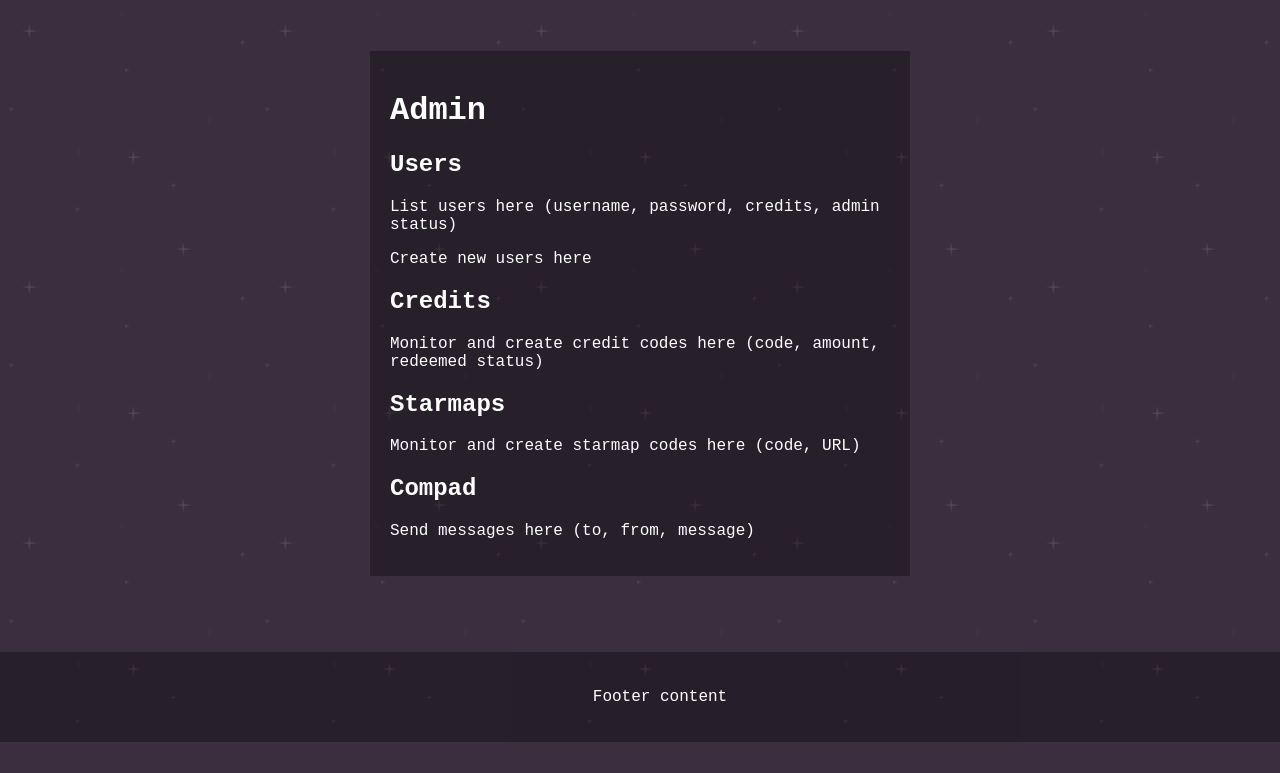
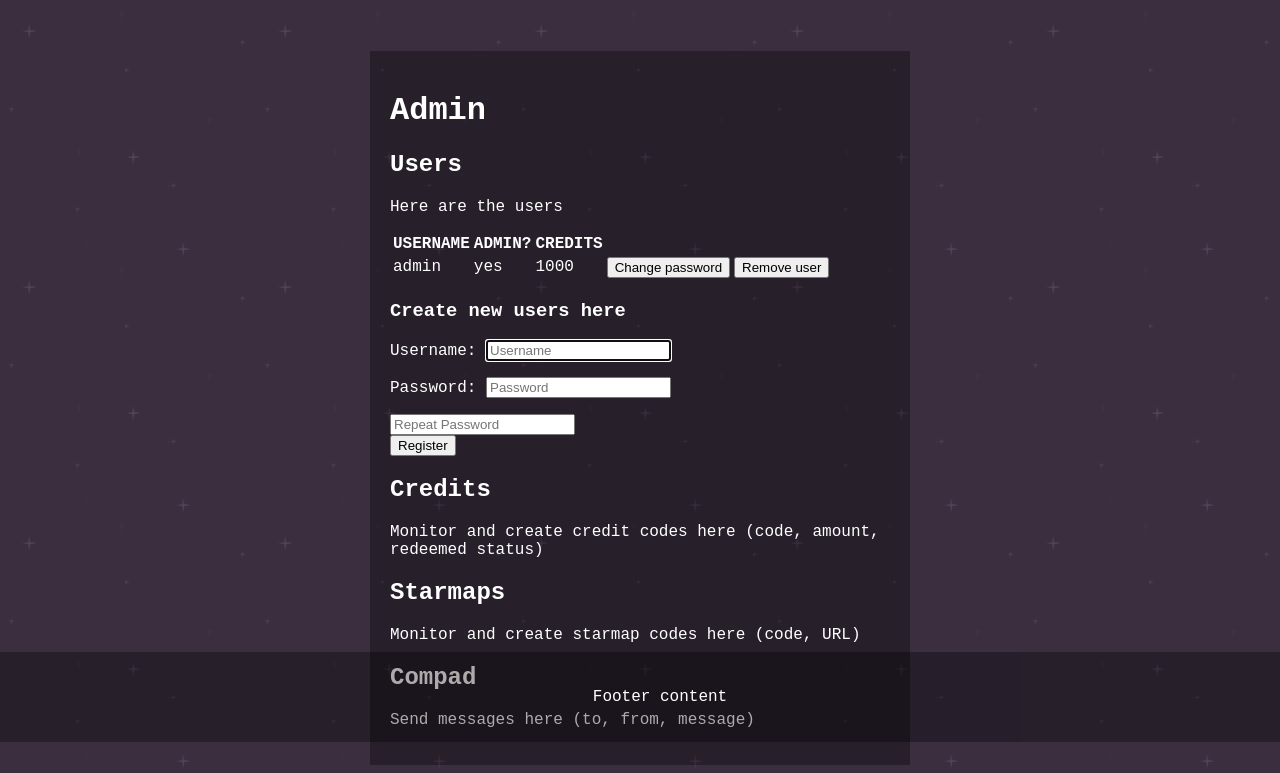
Before and after one commit to Glanten/compad, a Flask app: page /admin in a window 1280 px wide. Shown: the part 58-831 px from the top of the page. Before the commit the page ends 800 px from the top, so only its background shows below. Run offline with Flask 3, Linux system fonts and the light colour scheme; the visitor is signed in with stand-in values (Sample User, id 1); some libraries are stand-ins or nearby versions.

Commit message:
Basic credits function (balance). More precise error page messages. List of users on admin page.

```diff
--- a/app.py
+++ b/app.py
@@ -52,16 +52,16 @@
         )
         if existing_name:
             # if <existing_name> returns anything, a record must already exist
-            return render_template("error.html")
+            return render_template("error.html", error_message="username already exists")
         # ensure a username was submitted
         if not request.form.get("username"):
-            return render_template("error.html")
+            return render_template("error.html", error_message="no username submitted")
         # ensure a password was submitted
         elif not request.form.get("password"):
-            return render_template("error.html")
+            return render_template("error.html", error_message="no password submitted")
         # ensure password and confirmation match
         elif request.form.get("password") != request.form.get("confirmation"):
-            return render_template("error.html")
+            return render_template("error.html", error_message="passwords do not match")
 
         # register the user
         else:
@@ -87,11 +87,11 @@
     if request.method == "POST":
         # Ensure username was submitted
         if not request.form.get("username"):
-            return render_template("error.html")
+            return render_template("error.html", error_message="no username submitted")
 
         # Ensure password was submitted
         elif not request.form.get("password"):
-            return render_template("error.html")
+            return render_template("error.html", error_message="no password submitted")
 
         # Query database for username
         rows = db.execute("SELECT * FROM users WHERE username = ?", request.form.get("username"))
@@ -100,7 +100,7 @@
         if len(rows) != 1 or not check_password_hash(
             rows[0]["hash"], request.form.get("password")
         ):
-            return render_template("error.html")
+            return render_template("error.html", error_message="incorrect username or password")
 
         # Remember which user has logged in
         session["user_id"] = rows[0]["id"]
@@ -113,6 +113,7 @@
         return render_template("login.html")
 
 @app.route("/logout")
+@login_required
 def logout():
     """User gets logged out"""
     # Forget any user_id
@@ -121,12 +122,19 @@
     return redirect("/")
 
 @app.route("/admin")
+@login_required
 def admin():
-    return render_template("admin.html")
+    """Show all users, their credits, and their admin status"""
+    user_list = db.execute("SELECT username, credits, admin FROM users")
+
+    return render_template("admin.html", user_list=user_list)
 
 @app.route("/credits")
+@login_required
 def credits():
-    return render_template("credits.html")
+    """Show user's credits"""
+    credits_balance = db.execute("SELECT credits FROM users WHERE id = ?", session["user_id"])[0]["credits"]
+    return render_template("credits.html", credits_balance=credits_balance)
 
 @app.route("/system")
 def system():
@@ -143,4 +151,4 @@
 # Error page
 @app.errorhandler(404)
 def notfound(e):
-    return render_template("error.html")
+    return render_template("error.html", error_message=e)
--- a/templates/admin.html
+++ b/templates/admin.html
@@ -9,9 +9,56 @@
 
 <h1>Admin</h1>
 
+<!-- list all users, their credits, and their admin status -->
 <h2>Users</h2>
-<p>List users here (username, password, credits, admin status)</p>
-<p>Create new users here</p>
+<p>Here are the users</p>
+<table>
+    <thead>
+        <tr>
+            <th>USERNAME</th>
+            <th>ADMIN?</th>
+            <th>CREDITS</th>
+            <th></th>
+            <th></th>
+        </tr>
+    </thead>
+    <tbody>
+        <!-- loop through the database entries to create table of users -->
+        {% for entry in user_list %}
+        <tr>
+            <td>{{ entry.username }}</td>
+            <td>{% if entry.admin == 1 %}
+                {{ "yes" }}
+                {% else %}
+                {{ "no" }}
+                {% endif %}
+            </td>
+            <td>{{ entry.credits }}</td>
+            <td><button>Change password</button></td>
+            <td><button>Remove user</button></td>
+        </tr>
+        {% endfor %}
+    </tbody>
+</table>
+
+<!-- new user registration -->
+<h3>Create new users here</h3>
+<form action="/register" method="post">
+    <div>
+        <p>Username:
+            <input autocomplete="off" autofocus name="username" placeholder="Username" type="text">
+        </p>
+    </div>
+    <div>
+        <p>Password:
+            <input name="password" placeholder="Password" type="password">
+        </p>
+    </div>
+    <div>
+        <input name="confirmation" placeholder="Repeat Password" type="password">
+    </div>
+    <button type="submit">Register</button>
+</form>
 
 <h2>Credits</h2>
 <p>Monitor and create credit codes here (code, amount, redeemed status)</p>
--- a/templates/credits.html
+++ b/templates/credits.html
@@ -9,6 +9,6 @@
 
 <h1>Credits</h1>
 
-<p>Money... in SPAAACE!</p>
+<p>You have {{ credits_balance }} credits.</p>
 
 {% endblock %}
--- a/templates/error.html
+++ b/templates/error.html
@@ -3,11 +3,11 @@
 {% block head_block %}
 {% endblock %}
 
-{% block page_title %}Page not found{% endblock %}
+{% block page_title %}ERROR{% endblock %}
 
 {% block main %}
 
-<p>Error!</p>
+<p>Error: {{ error_message }}</p>
 <p>Click <a href="/">here</a> to go to the homepage.</p>
 
 {% endblock %}
```
